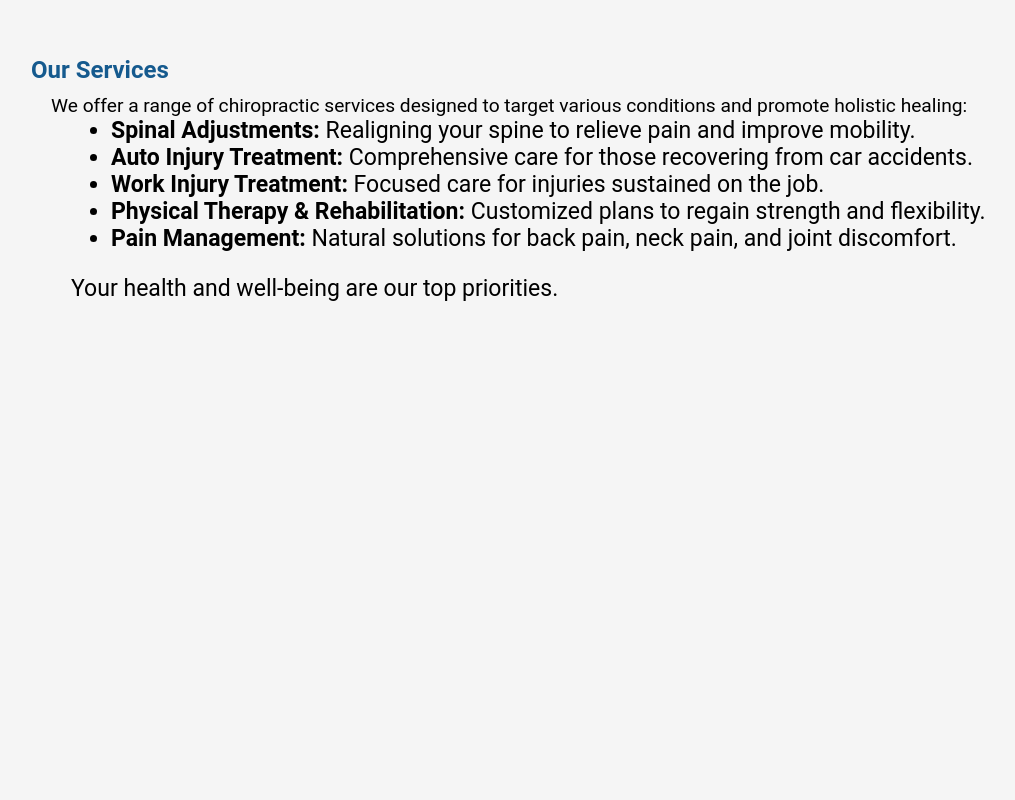
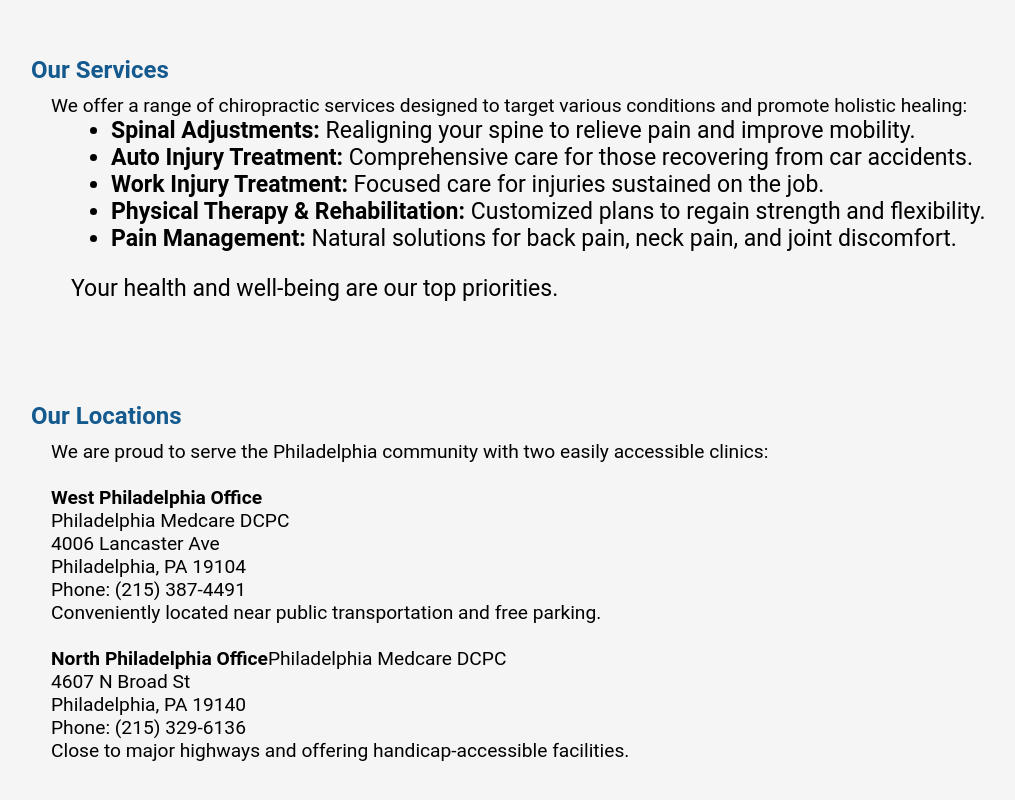
Before and after one commit to jillianfusco/Philadelphia-Medcare-React, a React (Create React App) app: page / in a window 1280 px wide. Shown: the part 824-1624 px from the top of the page, without its empty margins (49-1064 px from the left). Before the commit the page ends 1206 px from the top, so only its background shows below. Built offline with nearby package versions, Linux system fonts and the light colour scheme.

Commit message:
added our locations component

```diff
--- a/src/App.js
+++ b/src/App.js
@@ -4,6 +4,7 @@
 import Profile from './components/Profile';
 import Aboutus from './components/AboutUs';
 import OurServices from './components/OurServices';
+import OurLocations from './components/OurLocations';
 
 function App() {
   return (
@@ -12,6 +13,7 @@
       <Profile />
       <Aboutus />
       <OurServices />
+      <OurLocations />
     </div>
   );
 }
--- /dev/null
+++ b/src/components/OurLocations.js
@@ -0,0 +1,23 @@
+import React from "react";
+
+export default function OurLocations() {
+    return (
+        <section id="our-locations">
+            <h1>Our Locations</h1>
+            <p>We are proud to serve the Philadelphia community with two easily accessible clinics: <br /><br />
+                <span className="bold">West Philadelphia Office</span><br />
+                Philadelphia Medcare DCPC <br />
+                4006 Lancaster Ave <br />
+                Philadelphia, PA 19104 <br />
+                Phone: (215) 387-4491 <br />
+                Conveniently located near public transportation and free parking. <br /><br />
+                <span className="bold">North Philadelphia Office</span>
+                Philadelphia Medcare DCPC <br />
+                4607 N Broad St <br />
+                Philadelphia, PA 19140 <br />
+                Phone: (215) 329-6136 <br />
+                Close to major highways and offering handicap-accessible facilities.
+            </p>
+        </section>
+    );
+}
```
